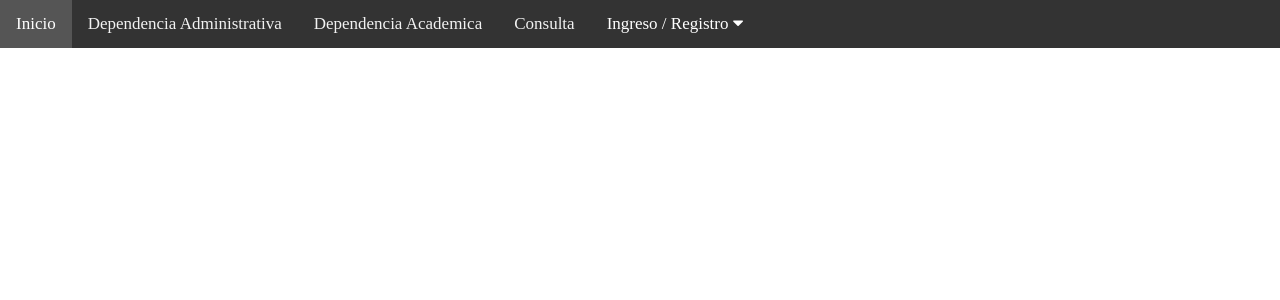
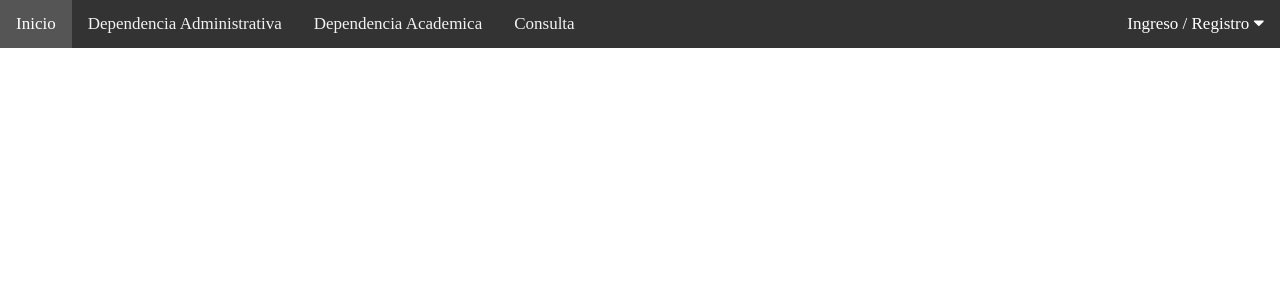
Before and after one commit to 1OSCARFONSECA1/Proyecto-Final, a PHP site: template Software/views/template.php in a window 1280 px wide. Shown: the top 300 px of the page. Run offline with PHP 8.4, Linux system fonts and the light colour scheme; the template is opened without the code that fills it, so the values that code supplies are empty; some libraries are stand-ins or nearby versions.

Commit message:
[Fix] Login

```diff
--- a/Software/views/modules/navegacion.php
+++ b/Software/views/modules/navegacion.php
@@ -3,7 +3,7 @@
   <a href="#news">Dependencia Administrativa</a>
   <a href="#contact">Dependencia Academica</a>
   <a href="#about">Consulta</a>
-  <div class="dropdown">
+  <div class="dropdown" style="float: right !important;">
     <button class="dropbtn">Ingreso / Registro
       <i class="fa fa-caret-down"></i>
     </button>
```
